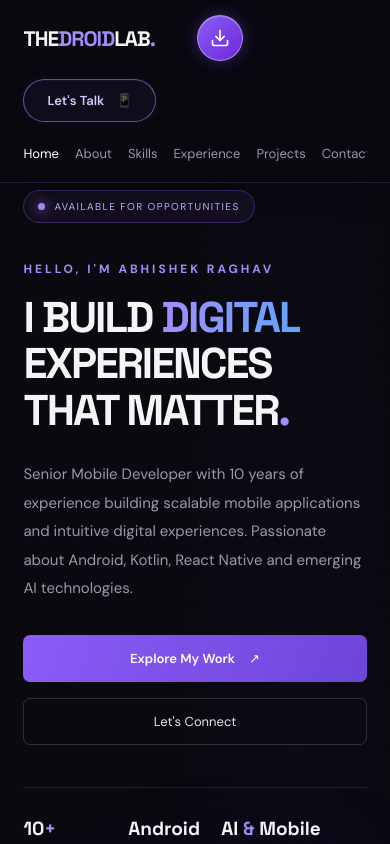
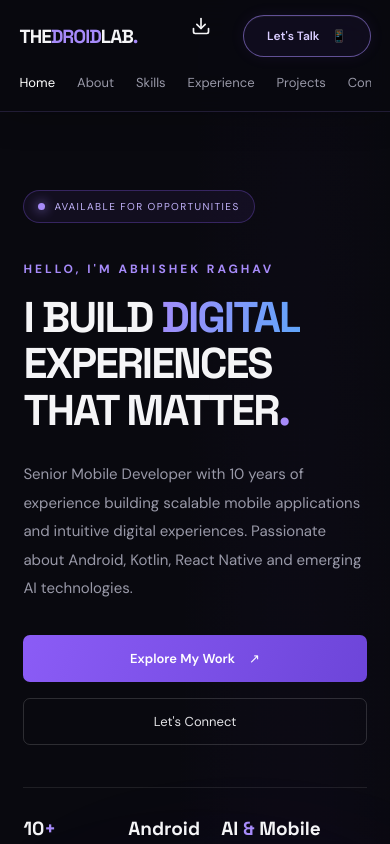
Before and after one commit to iamabhiraghav/thedroidlab-portfolio, a React (Vite) app: page / in a window 390 px wide. Shown: the top 844 px of the page. Built offline with nearby package versions, Linux system fonts and the light colour scheme.

Commit message:
change download button

```diff
--- a/src/App.css
+++ b/src/App.css
@@ -17,14 +17,15 @@
   transform: translateX(-50%);
 
   width: 100%;
+  max-width: 1440px;
   height: 86px;
-  max-width: 1440px;
-  margin: auto;
+  box-sizing: border-box;
+  margin: 0;
   padding: 0 7%;
 
   display: flex;
   align-items: center;
-  justify-content: flex-start;
+  justify-content: space-between;
 
   z-index: 1000;
 
@@ -33,7 +34,6 @@
   -webkit-backdrop-filter: blur(20px);
 
   border-bottom: 1px solid rgba(167, 139, 250, 0.16);
-
   box-shadow: 0 8px 30px rgba(0, 0, 0, 0.18);
 }
 
@@ -58,6 +58,7 @@
   display: flex;
   align-items: center;
   gap: 30px;
+  margin-left: auto;
 }
 
 .nav-links a {
@@ -462,25 +463,59 @@
   .navbar {
     height: auto;
     min-height: 75px;
-    padding: 15px 6%;
+    padding: 15px 5%;
+    display: flex;
+    flex-direction: row;
     flex-wrap: wrap;
-    gap: 18px;
-  }
-
-  .nav-links {
+    align-items: center;
+    justify-content: space-between;
+    column-gap: 0;
+    row-gap: 12px;
+  }
+
+  /* Website logo */
+  .navbar .logo {
+    font-size: 19px;
+    flex-shrink: 0;
+    margin-right: auto;
+  }
+
+  /* Download button */
+  .navbar .resume-download-btn {
+    order: 2;
+    margin: 0 8px 0 0;
+    width: 40px;
+    height: 40px;
+    min-width: 40px;
+    flex-shrink: 0;
+  }
+
+  /* Let's Talk button */
+  .navbar .nav-button {
     order: 3;
+    margin: 0;
+    padding: 10px 13px;
+    gap: 8px;
+    font-size: 12px;
+    white-space: nowrap;
+    flex-shrink: 0;
+  }
+
+  /* Navigation links */
+  .navbar .nav-links {
+    order: 4;
+    flex: 0 0 100%;
     width: 100%;
+    margin-left: 0;
+    display: flex;
+    align-items: center;
+    gap: 22px;
     overflow-x: auto;
     padding: 5px 0;
   }
 
-  .nav-links a {
+  .navbar .nav-links a {
     white-space: nowrap;
-  }
-
-
-  .nav-button {
-    padding: 10px 13px;
   }
 
   .portfolio {
@@ -541,30 +576,6 @@
     left: 10px;
   }
 
-  /* Keep Resume and Let's Talk buttons on the same row */
-  .navbar .resume-download-btn {
-    margin-left: auto;
-    margin-right: 10px;
-    flex-shrink: 0;
-    width: 42px;
-    height: 42px;
-    min-width: 42px;
-  }
-
-  .navbar .nav-button {
-    margin-left: 0;
-    margin-right: 0;
-    padding: 10px 14px;
-    white-space: nowrap;
-    flex-shrink: 0;
-    font-size: 13px;
-  }
-
-  /* Keep navigation links on their own row */
-  .navbar .nav-links {
-    order: 3;
-    flex-basis: 100%;
-  }
 }
 
 @media (max-width: 420px) {
@@ -3468,30 +3479,17 @@
 }
 
 /* Resume Download Button */
+/* Desktop Navbar Spacing */
+
 .navbar .resume-download-btn {
-  width: 46px;
-  height: 46px;
-  min-width: 46px;
-  display: flex;
-  align-items: center;
-  justify-content: center;
-
-  border-radius: 50%;
-  background: linear-gradient(135deg,
-      #8b5cf6,
-      #6d28d9);
-
-  color: #ffffff;
-  border: 1px solid rgba(196, 181, 253, 0.65);
-
-  box-shadow:
-    0 0 15px rgba(139, 92, 246, 0.25),
-    0 0 30px rgba(139, 92, 246, 0.12),
-    inset 0 1px 0 rgba(255, 255, 255, 0.2);
-
-  text-decoration: none;
-  cursor: pointer;
-  transition: all 0.3s ease;
+  margin-left: 24px;
+  margin-right: 12px;
+  flex-shrink: 0;
+}
+
+.navbar .nav-button {
+  margin-left: 0;
+  flex-shrink: 0;
 }
 
 .navbar .resume-download-btn:hover {
@@ -3513,21 +3511,3 @@
 .navbar .resume-download-btn:hover svg {
   transform: translateY(2px);
 }
-
-/* Navbar spacing */
-.navbar {
-  justify-content: flex-start;
-}
-
-.nav-links {
-  margin-left: auto;
-}
-
-.navbar .resume-download-btn {
-  margin-left: 24px;
-  margin-right: 12px;
-}
-
-.navbar .nav-button {
-  margin-left: 0;
-}
```
